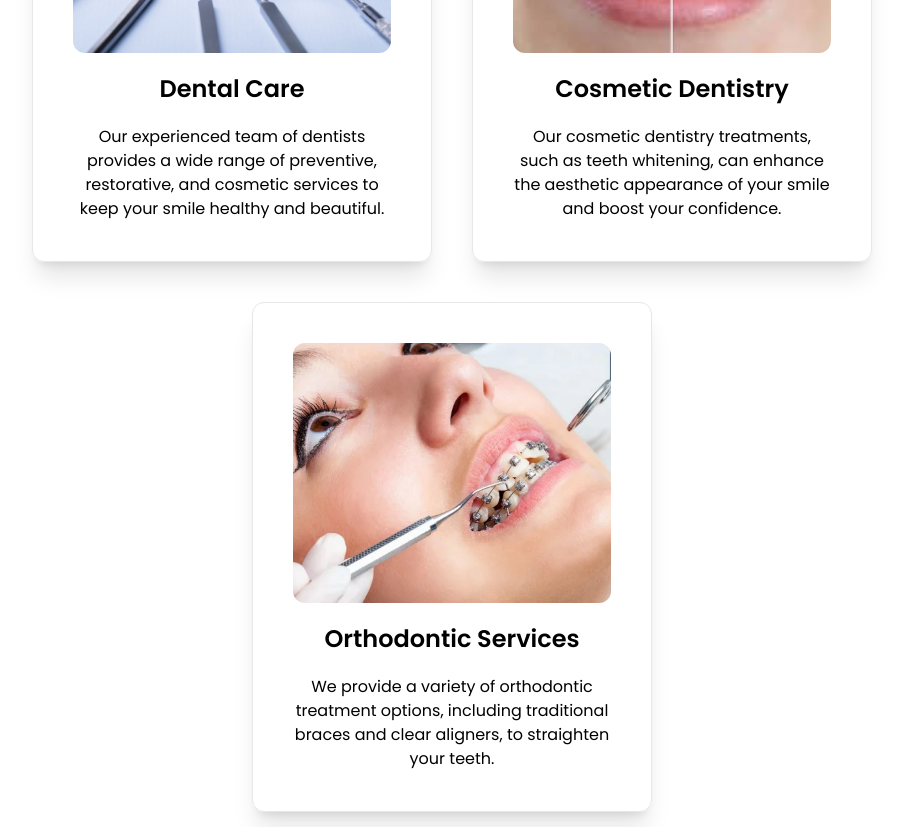
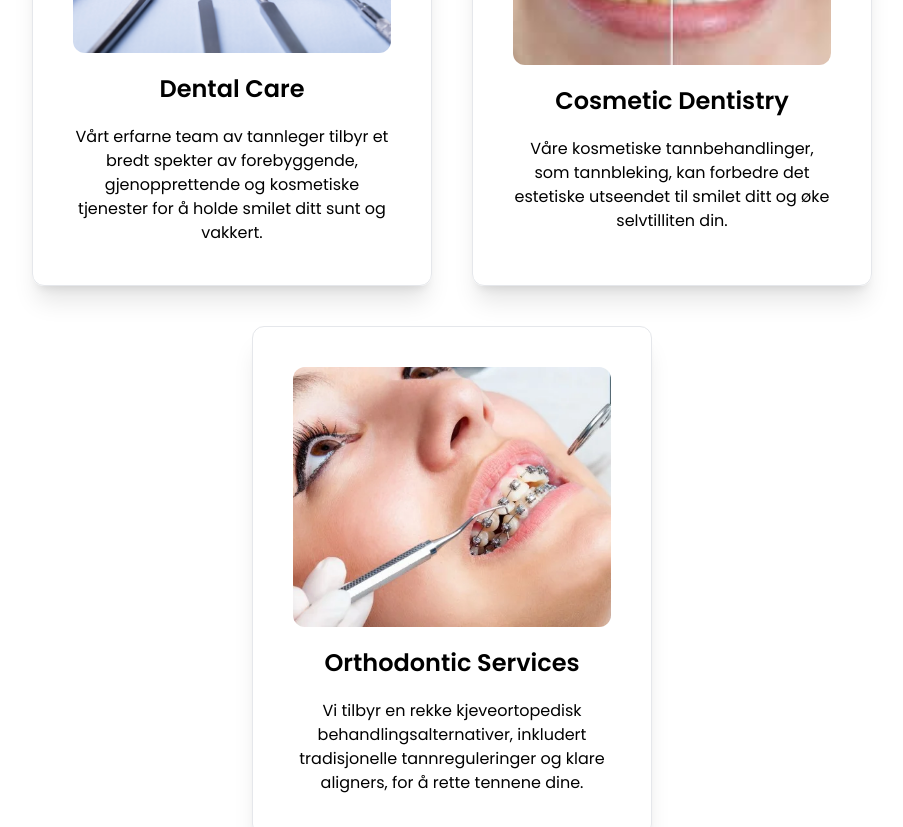
Before and after one commit to MastooraTurkmen/tannglege-engen-as, a Next.js app: page / in a window 1280 px wide. Shown: the part 1360-2187 px from the top of the page, without its empty margins (188-1091 px from the left). Built offline with nearby package versions, Linux system fonts and the light colour scheme; a web font is replaced by a local one.

Commit message:
convert to norwegian

```diff
--- a/contract/services.js
+++ b/contract/services.js
@@ -2,19 +2,19 @@ export const services = [
     {
         id: 1,
         title: 'Dental Care',
-        description: "Our experienced team of dentists provides a wide range of preventive, restorative, and cosmetic services to keep your smile healthy and beautiful.",
+        description: "Vårt erfarne team av tannleger tilbyr et bredt spekter av forebyggende, gjenopprettende og kosmetiske tjenester for å holde smilet ditt sunt og vakkert.",
         image: '/images/white-tooth.png'
     },
     {
         id: 2,
         title: 'Cosmetic Dentistry',
-        description: "Our cosmetic dentistry treatments, such as teeth whitening, can enhance the aesthetic appearance of your smile and boost your confidence.",
+        description: "Våre kosmetiske tannbehandlinger, som tannbleking, kan forbedre det estetiske utseendet til smilet ditt og øke selvtilliten din.",
         image: '/images/Cosmetic.jpeg'
     },
     {
         id: 3,
         title: 'Orthodontic Services',
-        description: "We provide a variety of orthodontic treatment options, including traditional braces and clear aligners, to straighten your teeth.",
+        description: "Vi tilbyr en rekke kjeveortopedisk behandlingsalternativer, inkludert tradisjonelle tannreguleringer og klare aligners, for å rette tennene dine.",
         image: '/images/ortho-braces-spotlight.png'
     },
 ]
```
